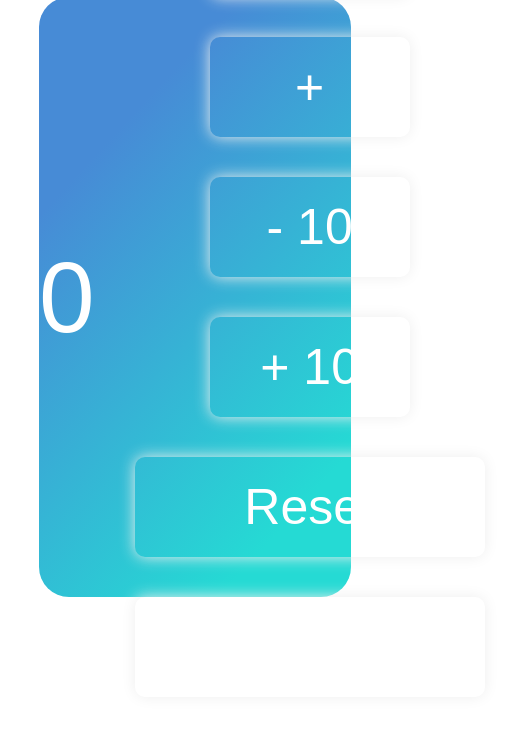
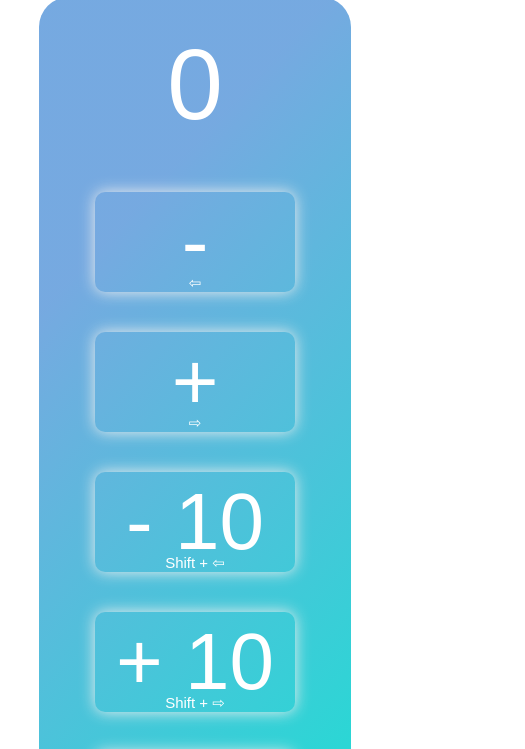
Before and after one commit to SerenaGiumentaro/Counter, a plain HTML site: page index.html in a window 390 px wide. Shown: the part 152-901 px from the top of the page, 525 px wide, since content can reach past the window. Before the commit the page ends 869 px from the top, so only its background shows below. Drawn offline with Linux system fonts and the light colour scheme; a web font is replaced by a local one.

Commit message:
adding responsive

```diff
--- a/script/app.js
+++ b/script/app.js
@@ -82,7 +82,7 @@ const storesCounter = () => {
     const newTrash = trash.cloneNode(true)
     newTrash.removeAttribute('hidden')
     savedCount.className = 'saved'
-    savedCount.textContent =  dateNow.toLocaleString() + ' ⇒ '+currentNumber
+    savedCount.textContent =  dateNow.toLocaleString() + ' ➡ '+currentNumber
     footer.append(savedCount)
     savedCount.append(newTrash)
 
@@ -102,12 +102,10 @@ resetButton.addEventListener('click', (resetAll))
 memoButton.addEventListener('click', (storesCounter))
 
 footer.addEventListener('click', (e) => {
-    console.log(e.target)
     let target = e.target
     if (target.className == 'trash'  ){
-        console.log('f')
+        target.parentNode.remove()
     }
-
 })
 
 // keyboard events
@@ -128,4 +126,8 @@ document.addEventListener('keydown', (e) => {
     if(e.code == 'Backspace'){
         resetAll()
     }
+
+    if(e.code == 'KeyM'){
+        storesCounter()
+    }
 })
--- a/style/style.css
+++ b/style/style.css
@@ -7,7 +7,7 @@ body{
     width: 100%;
     font-family: 'Stick No Bills', sans-serif;
 }
-body,main,.buttons-container,footer{
+body,main,.buttons-container,footer,.saved{
     display: flex;
     justify-content: center;
     align-items: center;
@@ -22,18 +22,17 @@ h1{
 .buttons-container{
     flex-direction: row;
 }
+.display{
+    padding: 30px;
+}
 main{
     width: 80%;
-    height: 600px;
     border-radius: 30px;
-    background-image: linear-gradient( 132.6deg,  #478bd6 23.3%, #25dad4 84.7% );
+    background-image: linear-gradient( 132.6deg,  #478cd6be 23.3%, #25dad4 84.7% );
 }
 footer{
     width: 80%;
     margin-top: 30px;
-}
-.attribution{
-    font-size: 10px;
 }
 .button-plus,.button-less,.button-less-ten,.button-plus-ten,.reset,.memo{
     height: 100px;
@@ -47,11 +46,43 @@ footer{
     border-radius: 10px;
     margin:  20px 40px;
     font-family: 'Stick No Bills', sans-serif;
+    position: relative;
 
+}
+.button-plus,.button-less,.button-less-ten,.button-plus-ten{
+    width: 200px;
+}
+.reset,.memo{
+    width: 350px;
+}
+.button-less-ten::after,.button-plus-ten::after,.button-less::after,.button-plus::after,.reset::after,.memo::after{
+    position:absolute;
+    font-size: 15px;
+    bottom: 0;
+    left: 50%;
+    transform: translate(-50%);
+}
+.button-plus-ten::after{
+    content:'Shift + ⇨';
+}
+.button-less-ten::after{
+    content: 'Shift + ⇦'
+}
+.button-less::after{
+    content: '⇦';
+}
+.button-plus::after{
+    content: '⇨';
+}
+.reset::after{
+    content: 'Backspace';
+}
+.memo::after{
+    content: 'M key';
 }
 
 .saved{
-    width: 500px;
+    width: 440px;
     height: 50px;
     box-shadow: 0 0 10px #25dad4;
     color: #25dad4;
@@ -60,38 +91,48 @@ footer{
     margin: 10px;
     padding: 0 10px;
     cursor: default;
-    position: relative;
+    justify-content: space-between;
+    flex-direction: row;
+    /* position: relative; */
+    /* padding-left: 40px; */
+
 }
 .trash{
     height: 40px;
     width: 40px;
-    position: absolute;
     border: none;
-    box-shadow: 2px 0 5px #25dad4;
+    box-shadow: 2px 0 7px #25dad4;
     cursor: pointer;
-    position: absolute;
-    right: 5px;
-    top: 5px;
+    /* position: absolute; */
+    /* right: 5px; */
+    /* top: 5px; */
     border-radius: 50%;
     color: #25dad4;
     background-image: url('../image/trash.png');
 
 }
-.button-plus,.button-less,.button-less-ten,.button-plus-ten{
-    width: 200px;
-}
-.reset,.memo{
-    width: 350px;
-}
+
 .counter{
     cursor:default;
     font-size: 100px;
     color: #fff;
 }
 
-@media screen and (max-width:650px) {
+@media screen and (max-width:550px) {
+    .reset,.memo{
+        width: 200px;
+    }
 
-    .button-plus,.button-less,.button-less-ten,.button-plus-ten,.reset{
-        font-size: 50px;
+    .saved{
+        height: 100px;
+        width: 300px;
+        flex-wrap: nowrap;
+    }
+
+}
+
+@media screen  and (max-width: 1400px) and (min-width:1050px){
+    .button-plus,.button-less,.button-less-ten,.button-plus-ten{
+        width: 300px;
     }
 }
```
